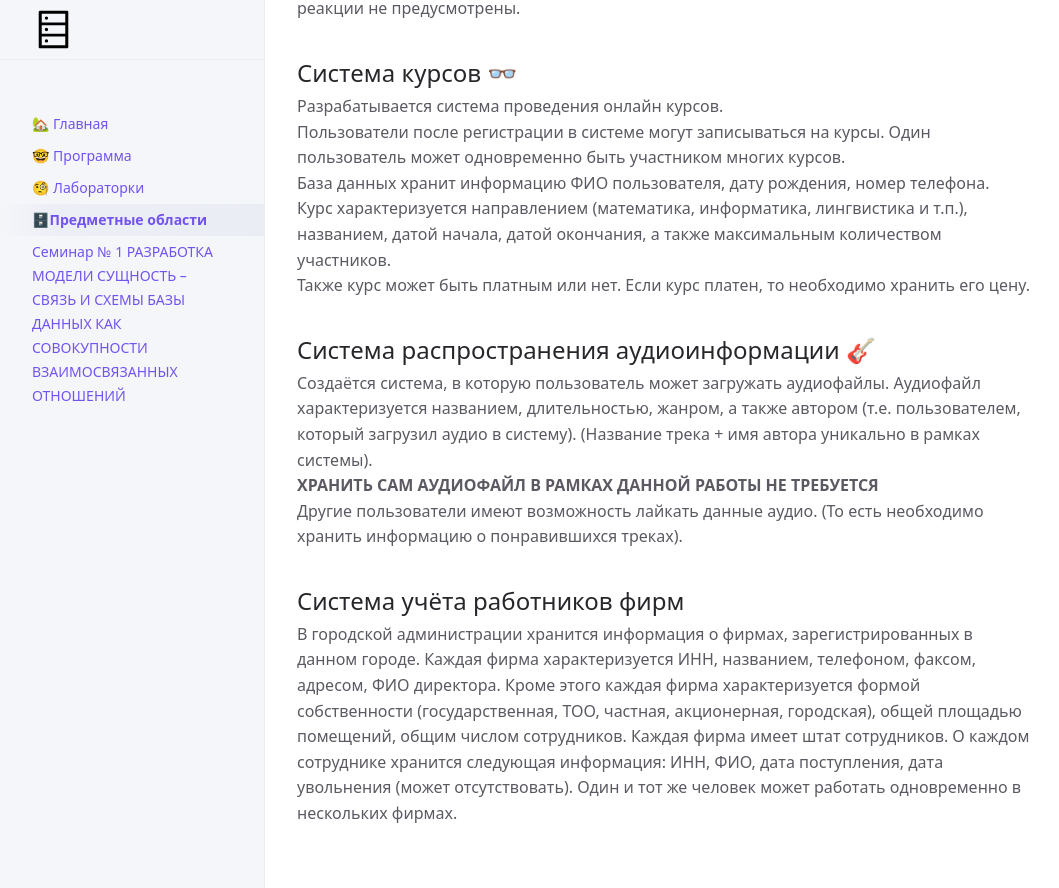
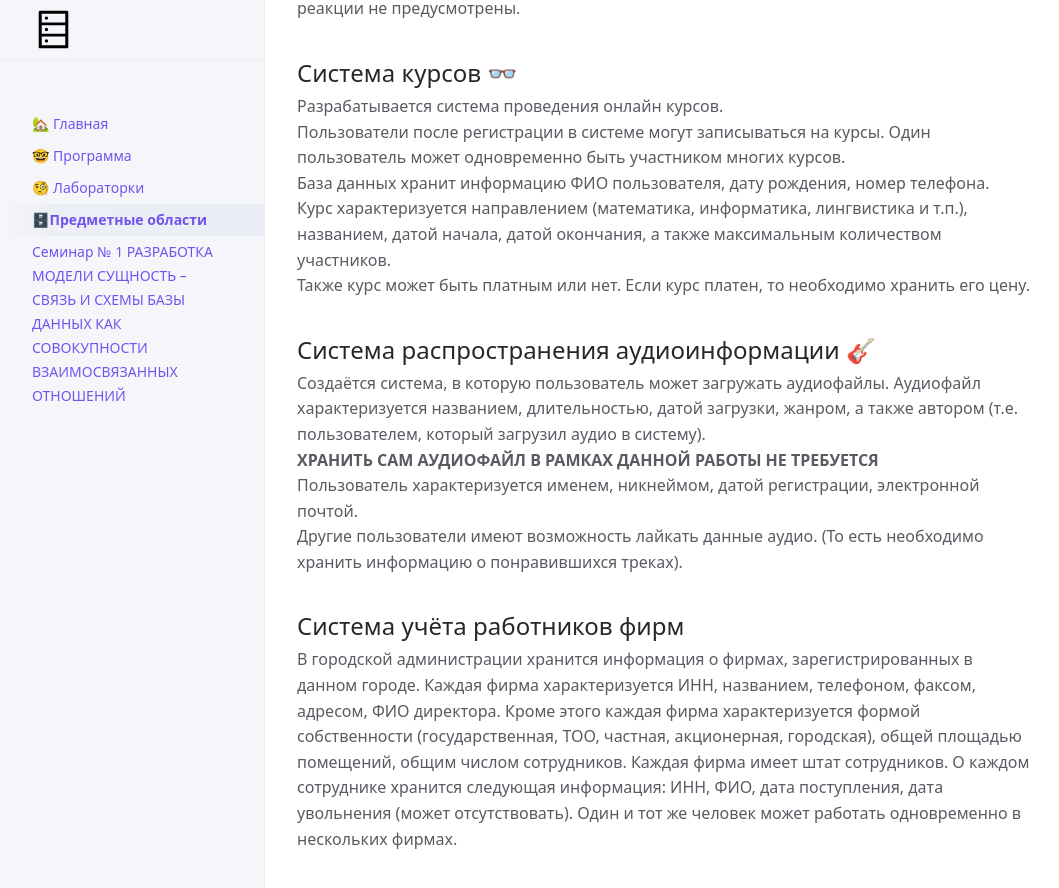
Before and after one commit to Das-dasein/db-lovefield, a Jekyll site: the page built from subject-domain.md, in a window 1280 px wide and 900 px high, scrolled down 2577 px. Shown: the top 888 px of the window, without its empty margins (107-1166 px from the left). Built offline with Jekyll 4.4.1, drawn with Linux system fonts in a browser that asks for light colours; our own code applies the rules of GitHub Pages for plain Markdown files; a script that is not in the unit is left out.

Commit message:
Update subject-domain.md

```diff
--- a/subject-domain.md
+++ b/subject-domain.md
@@ -76,8 +76,9 @@ nav_order: 4
 Также курс может быть платным или нет. Если курс платен, то необходимо хранить его цену.
 
 ## Система распространения аудиоинформации 🎸
-Создаётся система, в которую пользователь может загружать аудиофайлы. Аудиофайл характеризуется названием, длительностью, жанром, а также автором (т.е. пользователем, который загрузил аудио в систему). (Название трека + имя автора уникально в рамках системы). <br>
+Создаётся система, в которую пользователь может загружать аудиофайлы. Аудиофайл характеризуется названием, длительностью, датой загрузки, жанром, а также автором (т.е. пользователем, который загрузил аудио в систему). <br>
 **ХРАНИТЬ САМ АУДИОФАЙЛ В РАМКАХ ДАННОЙ РАБОТЫ НЕ ТРЕБУЕТСЯ** <br>
+Пользователь характеризуется именем, никнеймом, датой регистрации, электронной почтой. <br>
 Другие пользователи имеют возможность лайкать данные аудио. (То есть необходимо хранить информацию о понравившихся треках).
 
 ## Система учёта работников фирм
```
